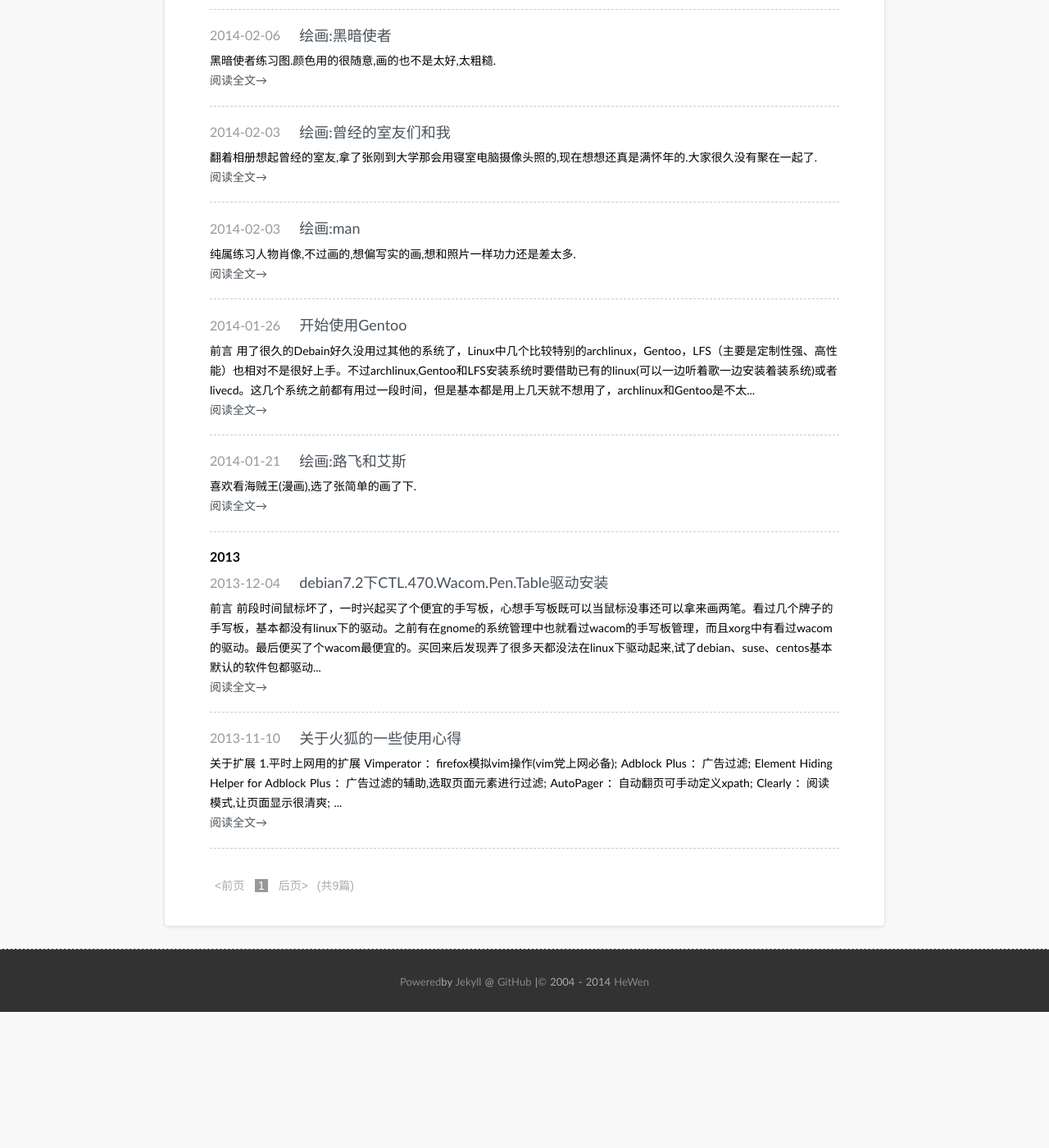
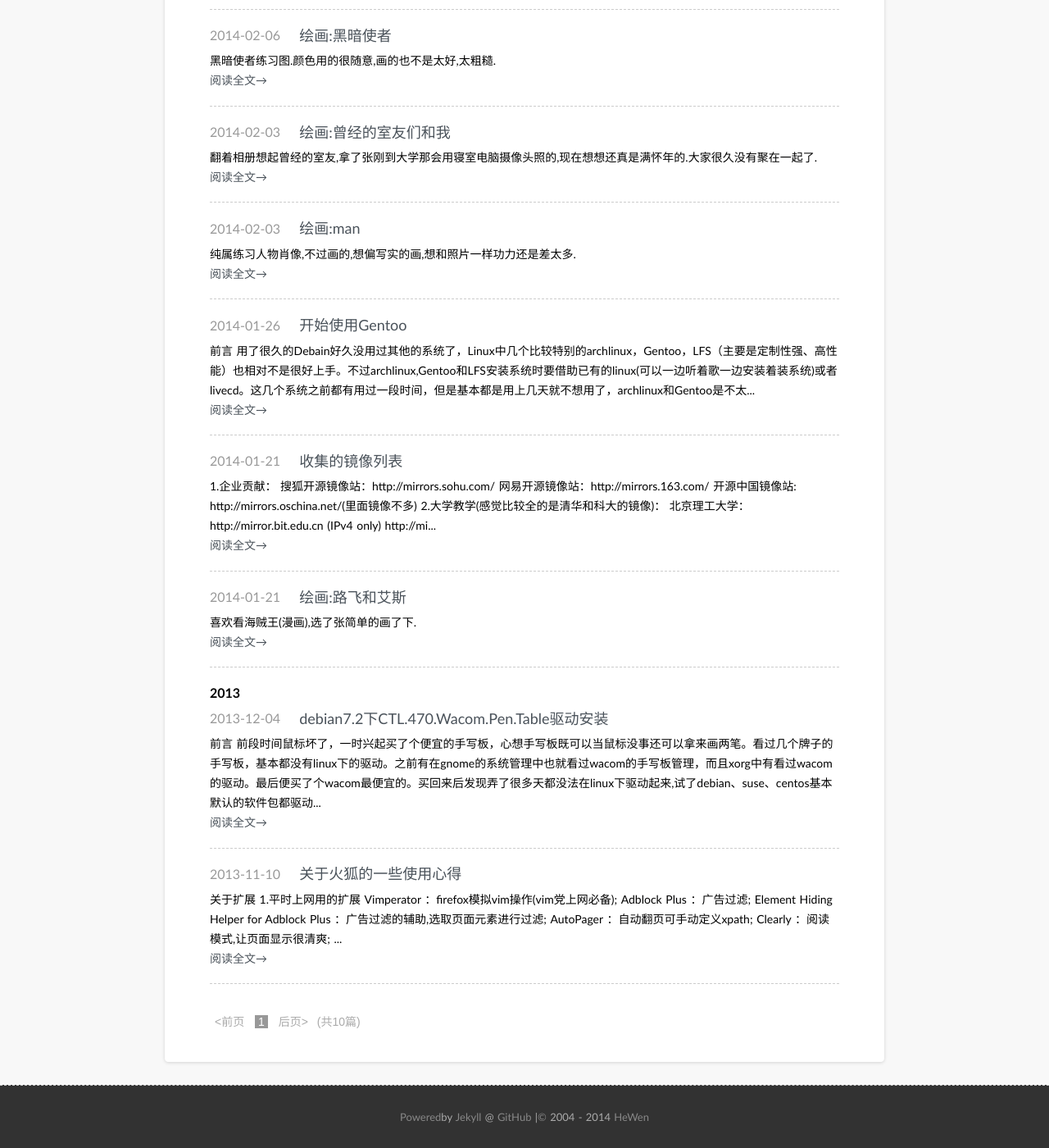
Before and after one commit to hewen/hewen.github.io, a Jekyll site: the page built from index.html, in a window 1280 px wide and 1400 px high, scrolled down 985 px. Shown: the whole window at 82% size. Built offline with Jekyll 4.4.1, drawn with Linux system fonts in a browser that asks for light colours; some web fonts are replaced; Markdown is read by kramdown in place of the engine named in the settings; the list of posts is cut into pages by our own code; before the commit the page ends 2219 px from its top, so only the background shows below that.

Commit message:
post add mirrors

```diff
--- /dev/null
+++ b/_posts/2014-03-08-mirros.md
@@ -0,0 +1,41 @@
+---
+date: 2014-01-21 21:59:12+00:00
+title: 收集的镜像列表
+layout: post
+thread: 166
+category: 记录
+tags:  镜像列表
+---
+
+1.企业贡献：
+搜狐开源镜像站：http://mirrors.sohu.com/
+网易开源镜像站：http://mirrors.163.com/
+开源中国镜像站: http://mirrors.oschina.net/(里面镜像不多)
+2.大学教学(感觉比较全的是清华和科大的镜像)：
+北京理工大学：
+http://mirror.bit.edu.cn (IPv4 only)
+http://mirror.bit6.edu.cn (IPv6 only)
+北京交通大学：
+http://mirror.bjtu.edu.cn (IPv4 only)
+http://mirror6.bjtu.edu.cn (IPv6 only)
+http://debian.bjtu.edu.cn (IPv4+IPv6)
+兰州大学：http://mirror.lzu.edu.cn/
+厦门大学：http://mirrors.xmu.edu.cn/
+上海交通大学：
+http://ftp.sjtu.edu.cn/ (IPv4 only)
+http://ftp6.sjtu.edu.cn (IPv6 only)
+清华大学：
+http://mirrors.tuna.tsinghua.edu.cn/ (IPv4+IPv6)
+http://mirrors.6.tuna.tsinghua.edu.cn/ (IPv6 only)
+http://mirrors.4.tuna.tsinghua.edu.cn/ (IPv4 only)
+天津大学：http://mirror.tju.edu.cn/
+中国科学技术大学：
+http://mirrors.ustc.edu.cn/ (IPv4+IPv6)
+http://mirrors4.ustc.edu.cn/
+http://mirrors6.ustc.edu.cn/
+西南大学：http://linux.swu.edu.cn/swudownload/Distributions/
+东北大学：
+http://mirror.neu.edu.cn/ (IPv4 only)
+http://mirror.neu6.edu.cn/ (IPv6 only)
+电子科技大学：http://ubuntu.uestc.edu.cn/
+青岛大学：http://mirror.qdu.edu.cn/
```
Also changed, not shown: _posts/2014-01-21-lufei.md (+0 -1 lines).
